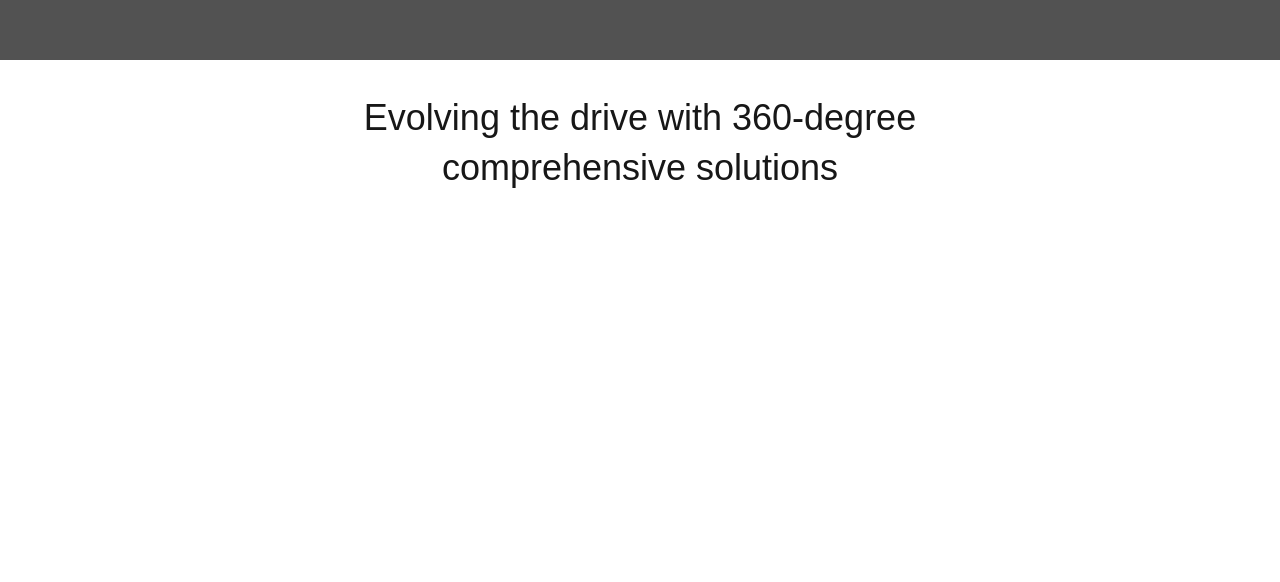
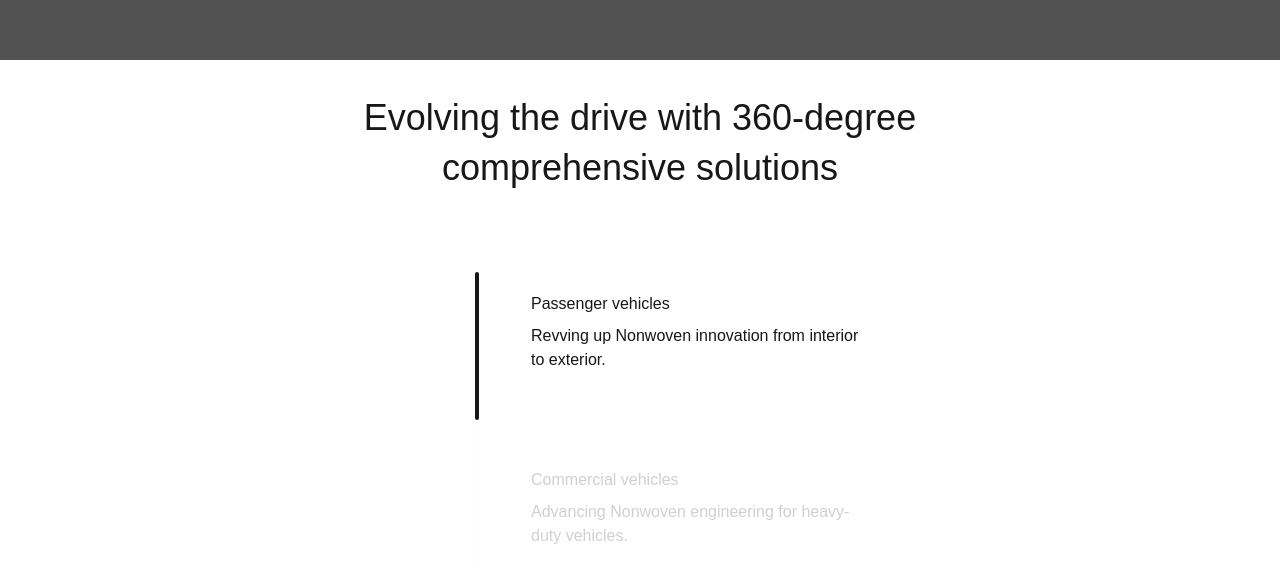
Before and after one commit to Ankitsaini406/Supreme-group, a Next.js app: page / in a window 1280 px wide. Shown: the part 660-1242 px from the top of the page. Built offline with nearby package versions, Linux system fonts and the light colour scheme.

Commit message:
button added in Features section

```diff
--- a/src/app/globals.css
+++ b/src/app/globals.css
@@ -26,7 +26,7 @@
 }
 
 ::-webkit-scrollbar {
-  width: 8px;
+  width: 5px !important;
   height: 8px;
 }
 
@@ -36,10 +36,8 @@
 }
 
 ::-webkit-scrollbar-thumb {
-  padding: 0px;
-  margin: 0px;
   background: var(--background);
-  border-radius: 0px;
+  border-radius: 10px;
 }
 
 ::-webkit-scrollbar-thumb:hover {
@@ -48,6 +46,7 @@
 
 ::-webkit-scrollbar-track {
   background-color: #ffffff;
+  border-radius: 10px;
 }
 
 * {
--- a/src/components/Features.tsx
+++ b/src/components/Features.tsx
@@ -1,7 +1,7 @@
 "use client";
 
 import { motion, useScroll, useTransform } from "framer-motion";
-import { useRef } from "react";
+import { useRef, useState } from "react";
 
 export default function Features() {
     const targetRef = useRef(null);
@@ -10,19 +10,48 @@ export default function Features() {
         offset: ["start start", "center center"]
     });
 
-    // Translate from 30vh to 0vh based on scroll progress
     const y = useTransform(scrollYProgress, [0, 1], ["30vh", "0vh"]);
+
+    const [activeButton, setActiveButton] = useState<"passenger" | "commercial">("passenger");
 
     return (
         <div ref={targetRef} className="h-[200vh] relative">
             <motion.div
                 style={{ y }}
-                className="sticky top-20 flex items-center justify-center"
+                className="sticky top-20 flex flex-col gap-20 items-center justify-center"
             >
                 <h2 className="text-2xl md:text-4xl text-foreground font-light text-center z-10 leading-snug">
                     Evolving the drive with <strong>360-degree</strong><br />
                     comprehensive solutions
                 </h2>
+
+                <div className="flex flex-col md:flex-row">
+                    <div className="relative flex flex-col gap-10 pl-14 ml-[15%] 2xl:ml-[25%] 2xl:py-10 py-5">
+                        <button
+                            type="button"
+                            onClick={() => setActiveButton("passenger")}
+                            className={`transition-opacity duration-300 text-left cursor-pointer ${activeButton === "passenger" ? "opacity-100" : "opacity-20"
+                                }`}
+                        >
+                            <h5 className="font-medium pb-2 2xl:text-2xl">Passenger vehicles</h5>
+                            <h6 className="font-light">Revving up Nonwoven innovation from interior to exterior.</h6>
+                        </button>
+
+                        <button
+                            type="button"
+                            onClick={() => setActiveButton("commercial")}
+                            className={`transition-opacity duration-300 text-left cursor-pointer mt-14 ${activeButton === "commercial" ? "opacity-100" : "opacity-20"
+                                }`}
+                        >
+                            <h5 className="font-medium pb-2 2xl:text-2xl">Commercial vehicles</h5>
+                            <h6 className="font-light">Advancing Nonwoven engineering for heavy-duty vehicles.</h6>
+                        </button>
+
+                        <div className="absolute left-0 h-full w-1 rounded-md bg-gray-50/20 top-0">
+                            <div className={`h-[50%] w-1 bg-foreground rounded-md ${activeButton === "commercial" ? 'translate-y-full' : 'translate-y-0'}`}></div>
+                        </div>
+                    </div>
+                </div>
             </motion.div>
         </div>
     );
```
